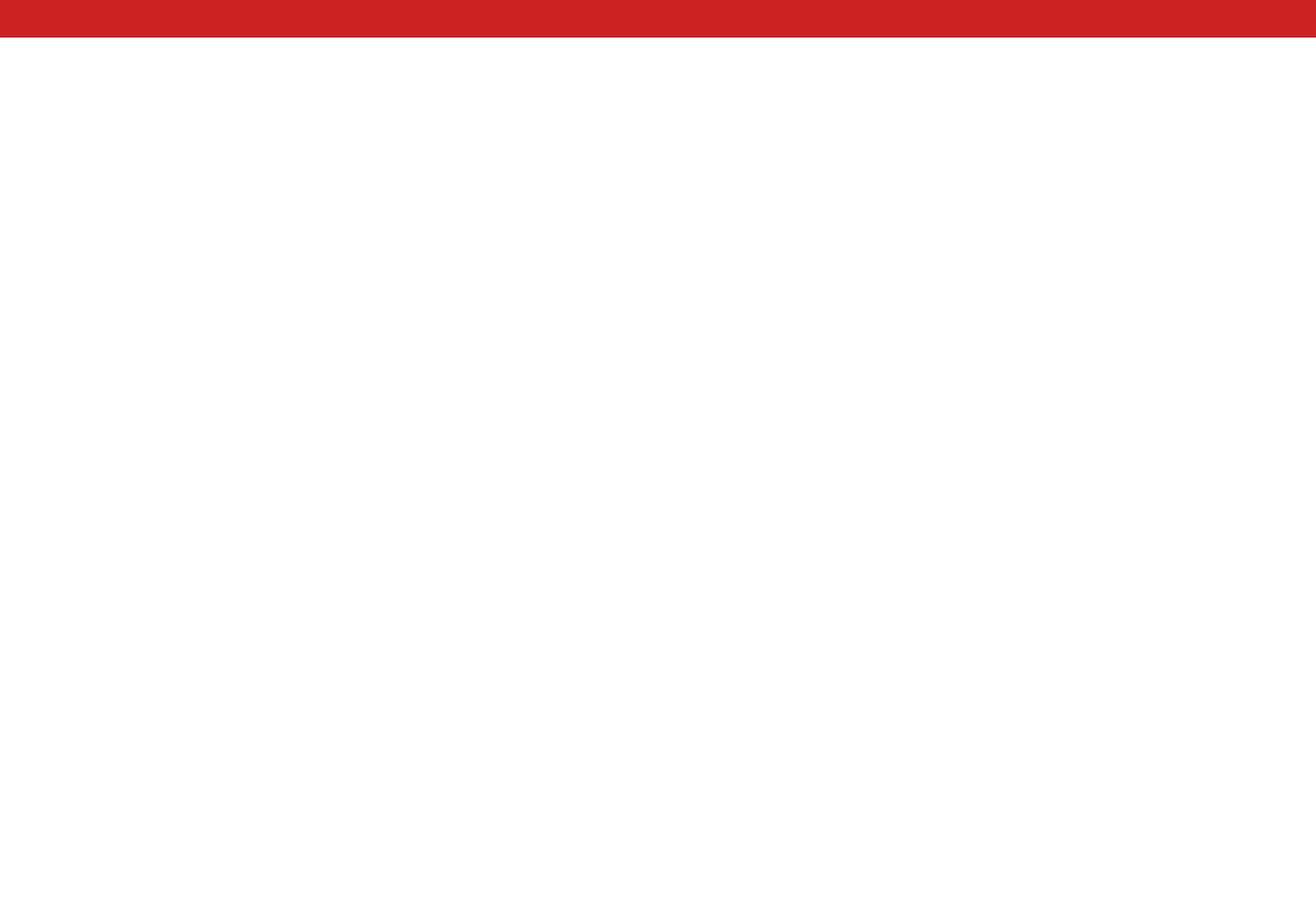
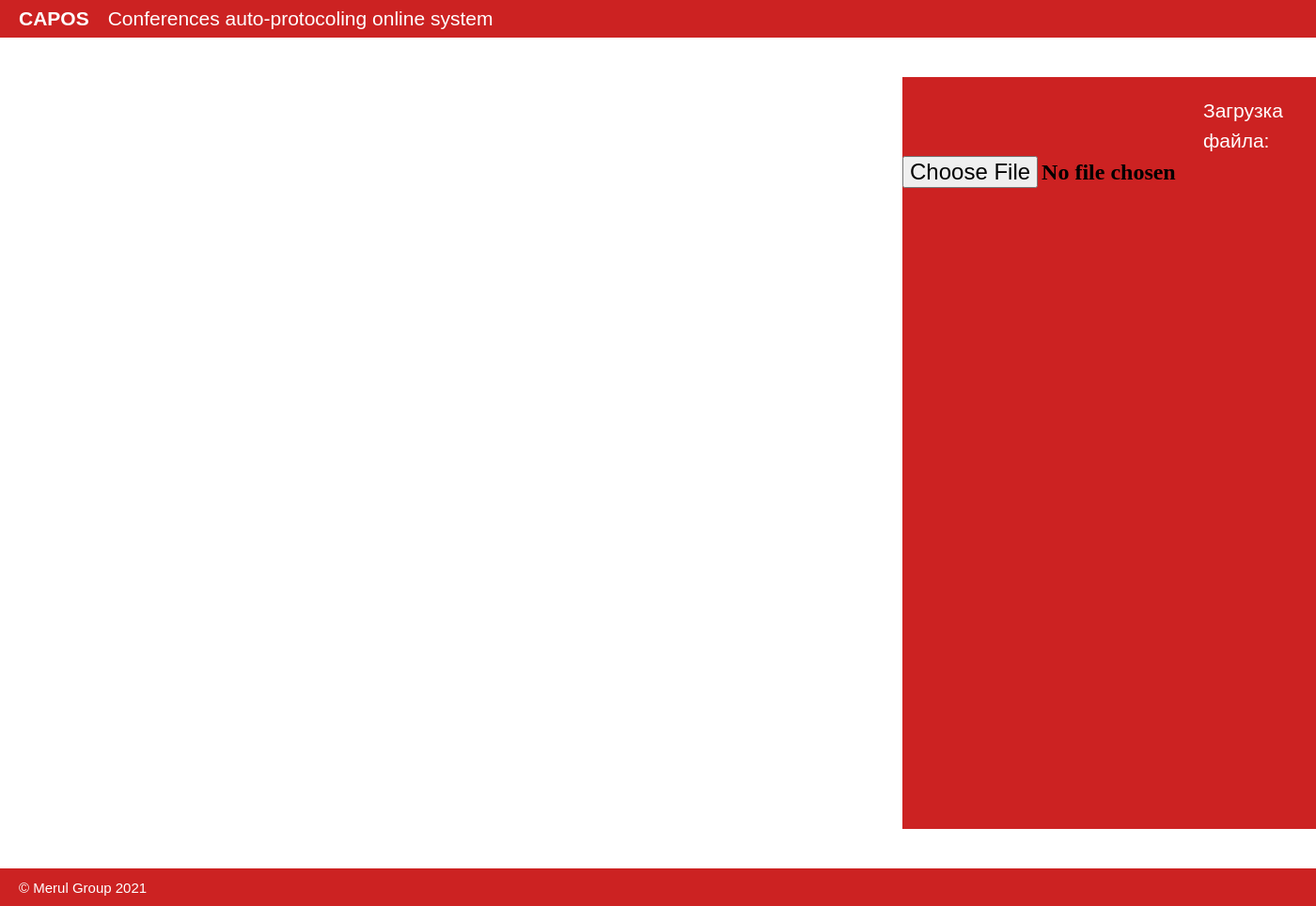
Before and after one commit to turdusMerul/CAPOS, a Django app: page / in a window 1400 px wide. Shown: the whole page at 94% size. Before the commit the page ends 40 px from the top, so only its background shows below. Run offline with Django 3.2, Linux system fonts and the light colour scheme.

Commit message:
Исправлен дизайн

```diff
--- a/capos/main/static/main/main.css
+++ b/capos/main/static/main/main.css
@@ -89,9 +89,59 @@
 
 
 header {
-    height: 40px;
-    max-width: 1528px;
-    margin-left: auto;
-    margin-right: auto;
-    background-color: rgb(204,34,34);
+  height: 40px;
+  max-width: 1600px;
+  margin-left: auto;
+  margin-right: auto;
+  background-color: rgb(204,34,34);
 }
+
+.project-name {
+  font-size: 21px;
+  font-family: Arial;
+  padding-left: 20px;
+  color:rgb(255, 255, 255);
+  padding-top: 4px;
+}
+
+.load-file {
+  font-weight: 500;
+  font-size: 21px;
+  font-family: Arial;
+  padding-left: 320px;
+  margin-top: -780px;
+  color:rgb(255, 255, 255);
+}
+
+#project-full-name {
+  font-weight: 500;
+}
+
+main {
+  max-width: 800px;
+  margin-left: 960px;
+	margin-top: 42px;
+  margin-bottom: 42px;
+	border-top: 800px solid rgb(204,34,34);
+}
+
+footer {
+  max-width: 1600px;
+  margin-left: auto;
+  margin-right: auto;
+	margin-top: 0px;
+	border: none;
+	border-top: 40px solid rgb(204,34,34);
+}
+
+.footer-name {
+  font-size: 15px;
+  font-family: Arial;
+  padding-left: 20px;
+  margin-top: -30px;
+  font-weight: 500;
+  color:rgb(255, 255, 255);
+}
+
+nav{
+}
--- a/capos/main/templates/main/base.html
+++ b/capos/main/templates/main/base.html
@@ -12,22 +12,21 @@
 
 <body>
     <header>
-
+        <h2 class = "project-name">CAPOS<span id = "project-full-name" class = "project-name">Conferences auto-protocoling online system<span>
     </header>
 
-
     <nav>
-
     </nav>
-
 
     <main>
         {% block main %}{% endblock %}
+        <h1 class = "load-file">Загрузка файла:</h1>
+        <h2><input type ="file" name = "audiofile"></h2>
     </main>
 
 
     <footer>
-
+        <h2 class = "footer-name">© Merul Group 2021 </h2>
     </footer>
 </body>
 
```
Also changed, not shown: capos/main/templates/main/README.md (added).
